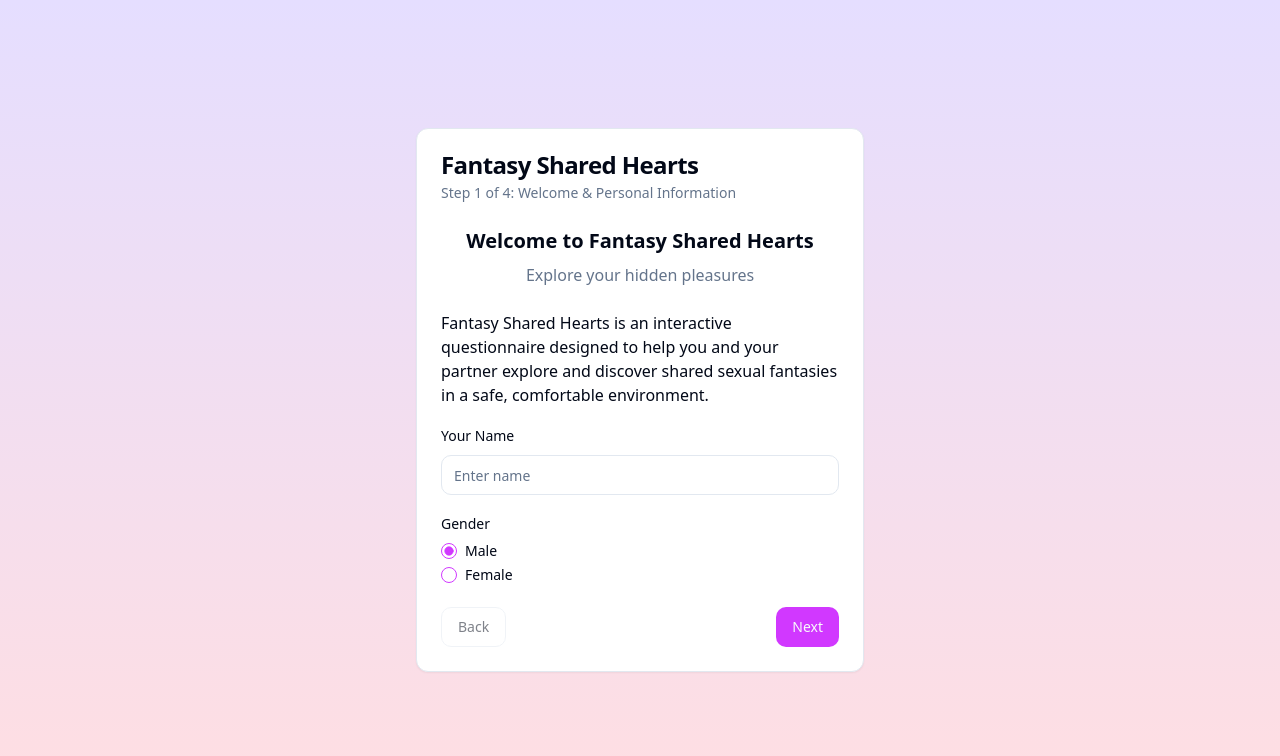
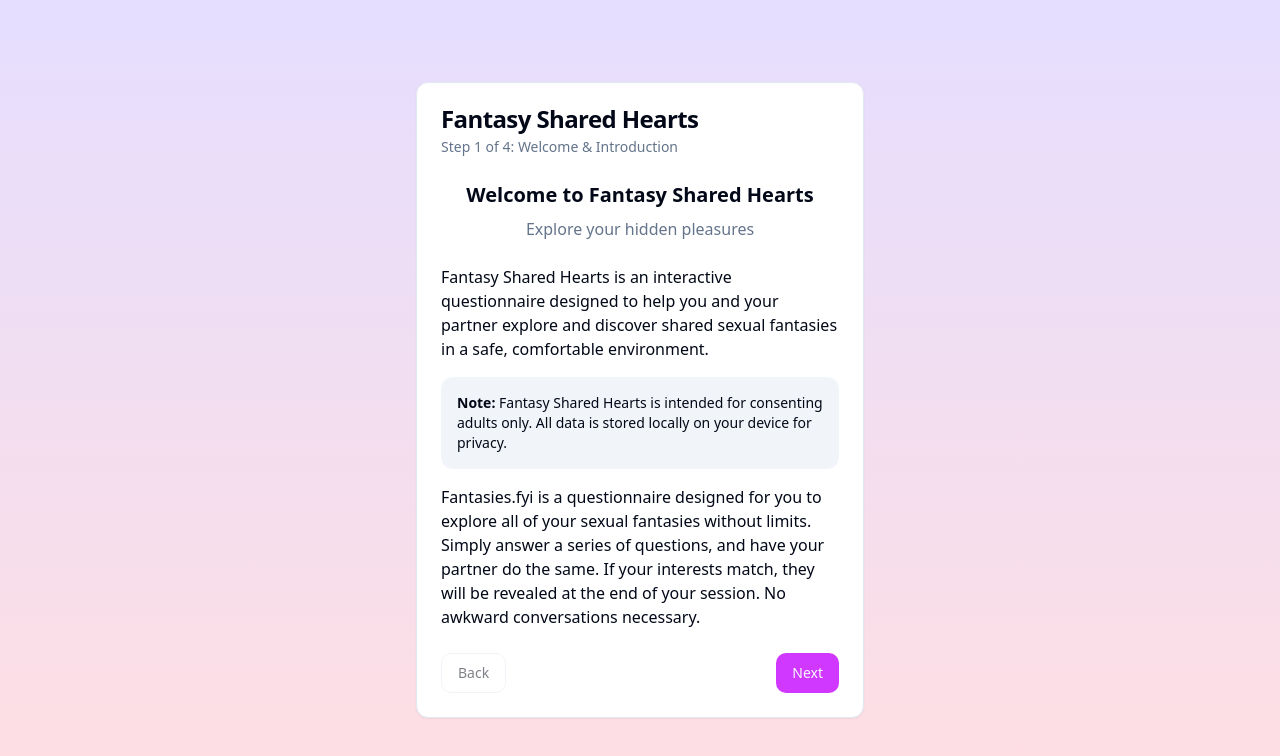
Before and after one commit to Fantasies-FYI/fantasies-fyi, a React (Vite) app: page / in a window 1280 px wide. Shown: the top 756 px of the page. Built offline with nearby package versions, Linux system fonts and the light colour scheme.

Commit message:
Refactor: Reorder onboarding steps
Restructure the onboarding form steps to improve user flow and information presentation.

```diff
--- a/src/components/OnboardingForm.tsx
+++ b/src/components/OnboardingForm.tsx
@@ -25,12 +25,17 @@ const OnboardingForm = ({ onComplete }: OnboardingFormProps) => {
   });
 
   const handleNext = () => {
-    if (step === 1 && (!profile.name || !profile.gender)) {
-      toast.error("Please fill out all fields");
+    if (step === 1) {
+      setStep(step + 1);
       return;
     }
 
-    if (step === 2 && (!profile.ageRange || !profile.partnerName)) {
+    if (step === 2) {
+      setStep(step + 1);
+      return;
+    }
+
+    if (step === 3 && (!profile.name || !profile.gender || !profile.ageRange || !profile.partnerName)) {
       toast.error("Please fill out all fields");
       return;
     }
@@ -62,6 +67,77 @@ const OnboardingForm = ({ onComplete }: OnboardingFormProps) => {
         explore and discover shared sexual fantasies in a safe, comfortable environment.
       </p>
 
+      <div className="bg-muted p-4 rounded-lg mt-4">
+        <p className="text-sm">
+          <strong>Note:</strong> Fantasy Shared Hearts is intended for consenting adults only.
+          All data is stored locally on your device for privacy.
+        </p>
+      </div>
+
+      <p className="mb-4">
+        Fantasies.fyi is a questionnaire designed for you to explore all of your sexual fantasies without limits.
+        Simply answer a series of questions, and have your partner do the same. If your interests match,
+        they will be revealed at the end of your session. No awkward conversations necessary.
+      </p>
+    </CardContent>
+  );
+
+  const renderStep2 = () => (
+    <CardContent className="space-y-4">
+      <div className="text-center space-y-4">
+        <h3 className="text-lg font-medium">How Fantasy Shared Hearts Works</h3>
+        <p className="mb-2">
+          This app helps you discover sexual fantasies that both you and your partner are interested in.
+          You'll each answer questions independently, then share your results to see where your desires align.
+        </p>
+
+        <div className="bg-muted p-4 rounded-lg mt-4">
+          <h4 className="font-medium mb-2 text-center">The Process</h4>
+          <ol className="text-sm space-y-2 text-left list-decimal pl-4">
+            <li>Browse through different fantasy categories</li>
+            <li>Answer questions about each fantasy</li>
+            <li>Generate a unique code to share with your partner</li>
+            <li>When your partner completes their answers and enters your code, you'll both see your matches</li>
+          </ol>
+        </div>
+      </div>
+
+      <div className="text-center space-y-4 mt-6">
+        <h3 className="text-lg font-medium">Understanding Answer Options</h3>
+        <p>
+          For each fantasy, you'll have three possible responses. Be honest with your answers!
+        </p>
+
+        <div className="bg-muted p-4 rounded-lg mt-4">
+          <h4 className="font-medium mb-3 text-center">Answer Options</h4>
+          <div className="text-sm space-y-3 text-left">
+            <p className="mb-2">
+              <span className="font-bold">Yes:</span> This sounds fun! You're enthusiastic about this fantasy.
+            </p>
+            <p className="mb-2">
+              <span className="font-bold">Maybe:</span> If my partner is interested. You're open to it if your partner wants to try.
+            </p>
+            <p>
+              <span className="font-bold">No:</span> I am not interested. This fantasy is not for you.
+            </p>
+          </div>
+        </div>
+
+        <p className="mt-4">
+          The app will only reveal fantasies where you both showed interest
+          (both said "Yes" or one said "Yes" and the other said "Maybe").
+        </p>
+
+        <p className="mt-4 text-sm italic">
+          Can I just select 'yes' to everything, and just see my partner's answers? You could do that,
+          but that would also make you a dick. The focus is on finding common ground rather than exposing all preferences.
+        </p>
+      </div>
+    </CardContent>
+  );
+
+  const renderStep3 = () => (
+    <CardContent className="space-y-4">
       <div className="space-y-2">
         <Label htmlFor="name">Your Name</Label>
         <Input
@@ -88,11 +164,7 @@ const OnboardingForm = ({ onComplete }: OnboardingFormProps) => {
           </div>
         </RadioGroup>
       </div>
-    </CardContent>
-  );
 
-  const renderStep2 = () => (
-    <CardContent className="space-y-4">
       <div className="space-y-2">
         <Label htmlFor="age-range">Age Range</Label>
         <Select
@@ -127,64 +199,28 @@ const OnboardingForm = ({ onComplete }: OnboardingFormProps) => {
           onChange={(e) => setProfile({ ...profile, partnerName: e.target.value })}
         />
       </div>
-
-      <div className="mt-4 p-3 bg-muted rounded-md">
-        <p className="text-sm">
-          <strong>Note:</strong> Fantasy Shared Hearts is intended for consenting adults only.
-          All data is stored locally on your device for privacy.
-        </p>
-      </div>
-    </CardContent>
-  );
-
-  const renderStep3 = () => (
-    <CardContent className="space-y-4">
-      <div className="text-center space-y-4">
-        <h3 className="text-lg font-medium">How Fantasy Shared Hearts Works</h3>
-        <p className="mb-2">
-          This app helps you discover sexual fantasies that both you and your partner are interested in.
-          You'll each answer questions independently, then share your results to see where your desires align.
-        </p>
-
-        <div className="bg-muted p-4 rounded-lg mt-4">
-          <h4 className="font-medium mb-2 text-center">The Process</h4>
-          <ol className="text-sm space-y-2 text-left list-decimal pl-4">
-            <li>Browse through different fantasy categories</li>
-            <li>Answer questions about each fantasy</li>
-            <li>Generate a unique code to share with your partner</li>
-            <li>When your partner completes their answers and enters your code, you'll both see your matches</li>
-          </ol>
-        </div>
-      </div>
     </CardContent>
   );
 
   const renderStep4 = () => (
     <CardContent className="space-y-4">
       <div className="text-center space-y-4">
-        <h3 className="text-lg font-medium">Understanding Answer Options</h3>
-        <p>
-          For each fantasy, you'll have three possible responses. Be honest with your answers!
+        <h3 className="text-lg font-medium">Privacy & Security</h3>
+        <p className="mb-4">
+          Fantasy Shared Hearts stores all your data locally on your device. No data is sent to servers.
+          The shared code is encrypted to protect your privacy. Your personal information is not sold,
+          traded, or otherwise transferred to outside parties.
         </p>
 
-        <div className="bg-muted p-4 rounded-lg mt-4">
-          <h4 className="font-medium mb-3 text-center">Answer Options</h4>
-          <div className="text-sm space-y-3 text-left">
-            <p className="mb-2">
-              <span className="font-bold">Yes:</span> This sounds fun! You're enthusiastic about this fantasy.
-            </p>
-            <p className="mb-2">
-              <span className="font-bold">Maybe:</span> If my partner is interested. You're open to it if your partner wants to try.
-            </p>
-            <p>
-              <span className="font-bold">No:</span> I am not interested. This fantasy is not for you.
-            </p>
-          </div>
-        </div>
+        <h3 className="text-lg font-medium">Important Notice</h3>
+        <p className="mb-4">
+          Fantasy Shared Hearts is intended for consenting adults only. The app is designed
+          to facilitate communication and should not be used as a substitute for professional
+          advice or counseling. Always practice safe, consensual, and legal sexual activities.
+        </p>
 
-        <p className="mt-4">
-          The app will only reveal fantasies where you both showed interest
-          (both said "Yes" or one said "Yes" and the other said "Maybe").
+        <p className="mt-4 font-semibold">
+          Ready to start exploring your hidden desires together?
         </p>
       </div>
     </CardContent>
@@ -196,10 +232,10 @@ const OnboardingForm = ({ onComplete }: OnboardingFormProps) => {
         <CardTitle>Fantasy Shared Hearts</CardTitle>
         <CardDescription>
           Step {step} of 4: {
-            step === 1 ? "Welcome & Personal Information" :
-            step === 2 ? "Partner Information" :
-            step === 3 ? "How It Works" :
-            "Answer Options"
+            step === 1 ? "Welcome & Introduction" :
+            step === 2 ? "How It Works & Answer Options" :
+            step === 3 ? "Personal Information" :
+            "Privacy & Final Notes"
           }
         </CardDescription>
       </CardHeader>
```
